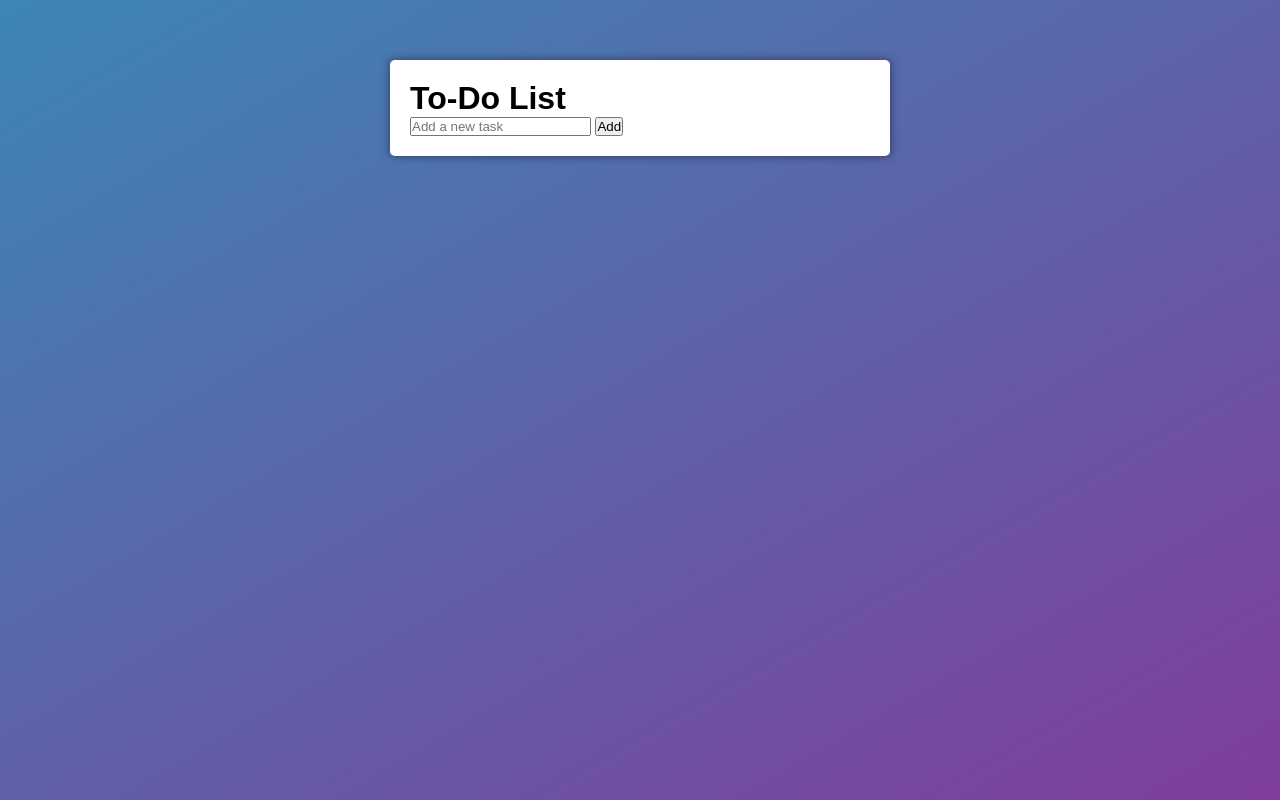
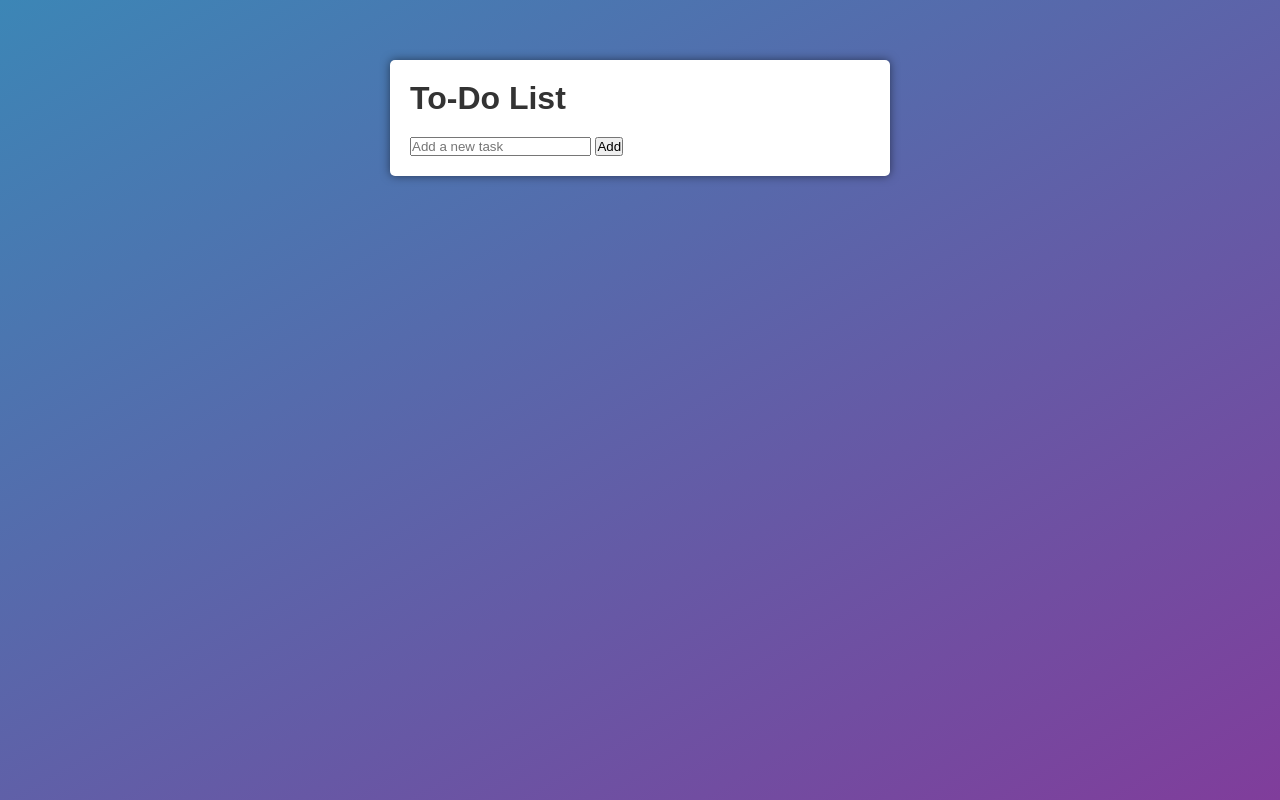
Before and after one commit to Omar-MK-20/To-Do-List, a plain HTML site: page index.html in a window 1280 px wide. Drawn offline with Linux system fonts and the light colour scheme.

Commit message:
Enhance layout by wrapping input and button in a row and updating heading styles

```diff
--- a/index.html
+++ b/index.html
@@ -10,10 +10,13 @@
     <div class="container">
         <div class="todo-app">
             <h1>To-Do List</h1>
-            <input type="text" id="input" placeholder="Add a new task">
-            <button id="addTask">Add</button>
+            <div class="row">
+                <input type="text" id="input-box" placeholder="Add a new task">
+                <button id="addTask">Add</button>
+            </div>
         </div>
         <!-- <div class="inputs">
+
         </div> -->
     </div>
 </body>
--- a/style.css
+++ b/style.css
@@ -22,6 +22,14 @@
     box-shadow: 0 0 10px rgba(0, 0, 0, 0.5);
 }
 
+.todo-app h1{
+    /* font-size: 24px; */
+    color: #333;
+    display: flex;
+    align-items: center;
+    margin-bottom: 20px;
+}
+
 .inputs{
     width: 100%;
     max-width: 500px;
```
